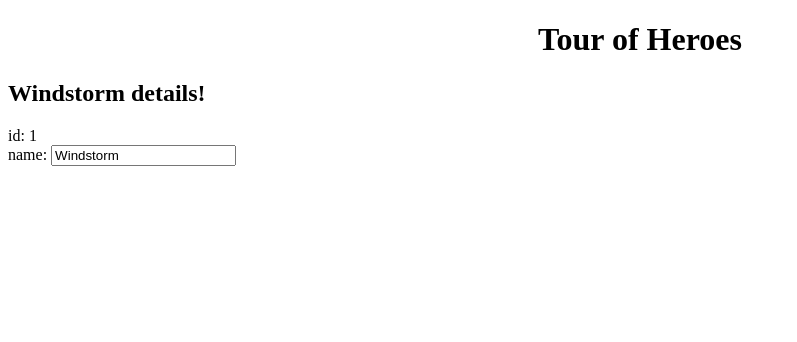
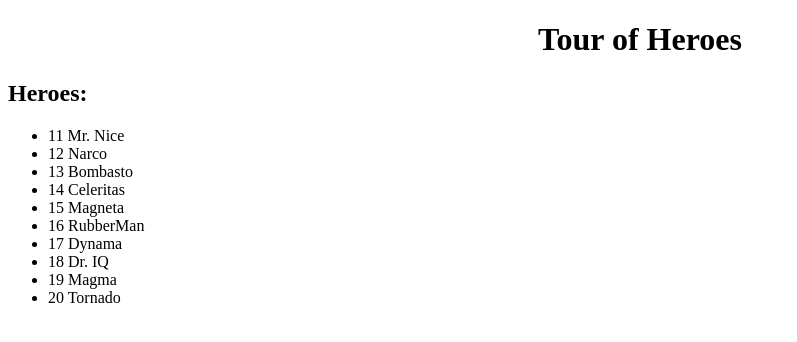
Before and after one commit to mvasquezb/angular-tour-of-heroes, an Angular app: page / in a window 1280 px wide. Shown: the top 342 px of the page, without its empty margins (0-797 px from the left). Built offline with nearby package versions, Linux system fonts and the light colour scheme.

Commit message:
Add heroes list

```diff
--- a/src/app/app.component.html
+++ b/src/app/app.component.html
@@ -1,10 +1,17 @@
-<!--The content below is only a placeholder and can be replaced.-->
 <div style="text-align:center">
   <h1>
     {{title}}
   </h1>
 </div>
-<h2>{{hero.name}} details!</h2>
+<div>
+  <h2>Heroes:</h2>
+  <ul class="heroes">
+    <li *ngFor="let hero of heroes">
+      <span class="badge">{{hero.id}}</span> {{hero.name}}
+    </li>
+  </ul>
+</div>
+<!-- <h2>{{hero.name}} details!</h2>
 <div>
   <label>id: </label>
   {{hero.id}}
@@ -12,4 +19,4 @@
 <div>
   <label>name: </label>
   <input type="text" [(ngModel)]="hero.name" placeholder="name">
-</div>
+</div> -->
--- a/src/app/app.component.ts
+++ b/src/app/app.component.ts
@@ -1,5 +1,18 @@
 import { Component } from '@angular/core';
 import { Hero } from './hero';
+
+const HEROES: Hero[] = [
+  {id: 11, name: 'Mr. Nice'},
+  {id: 12, name: 'Narco'},
+  {id: 13, name: 'Bombasto'},
+  {id: 14, name: 'Celeritas'},
+  {id: 15, name: 'Magneta'},
+  {id: 16, name: 'RubberMan'},
+  {id: 17, name: 'Dynama'},
+  {id: 18, name: 'Dr. IQ'},
+  {id: 19, name: 'Magma'},
+  {id: 20, name: 'Tornado'},
+];
 
 @Component({
   selector: 'app-root',
@@ -8,8 +21,5 @@ import { Hero } from './hero';
 })
 export class AppComponent {
   title = 'Tour of Heroes';
-  hero: Hero = {
-    id: 1,
-    name: 'Windstorm'
-  };
+  heroes = HEROES;
 }
```
